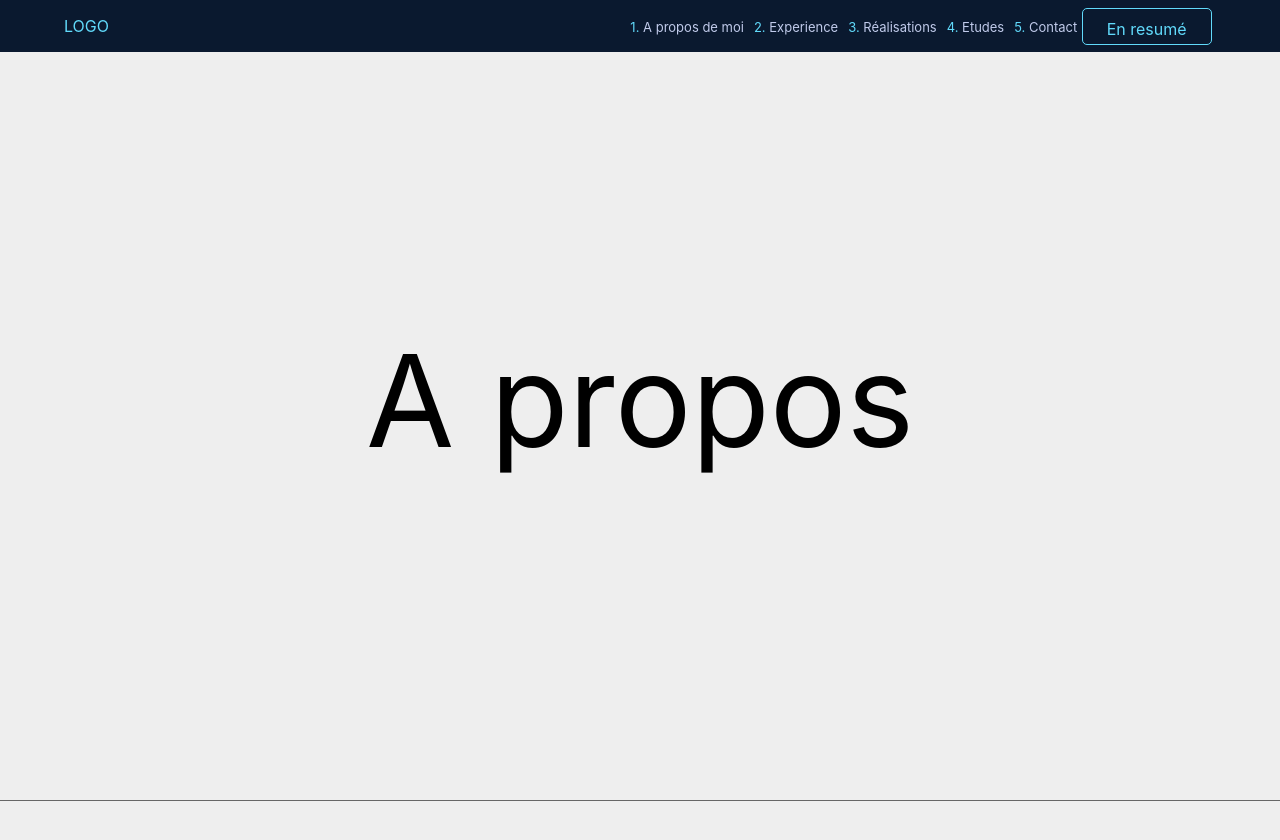
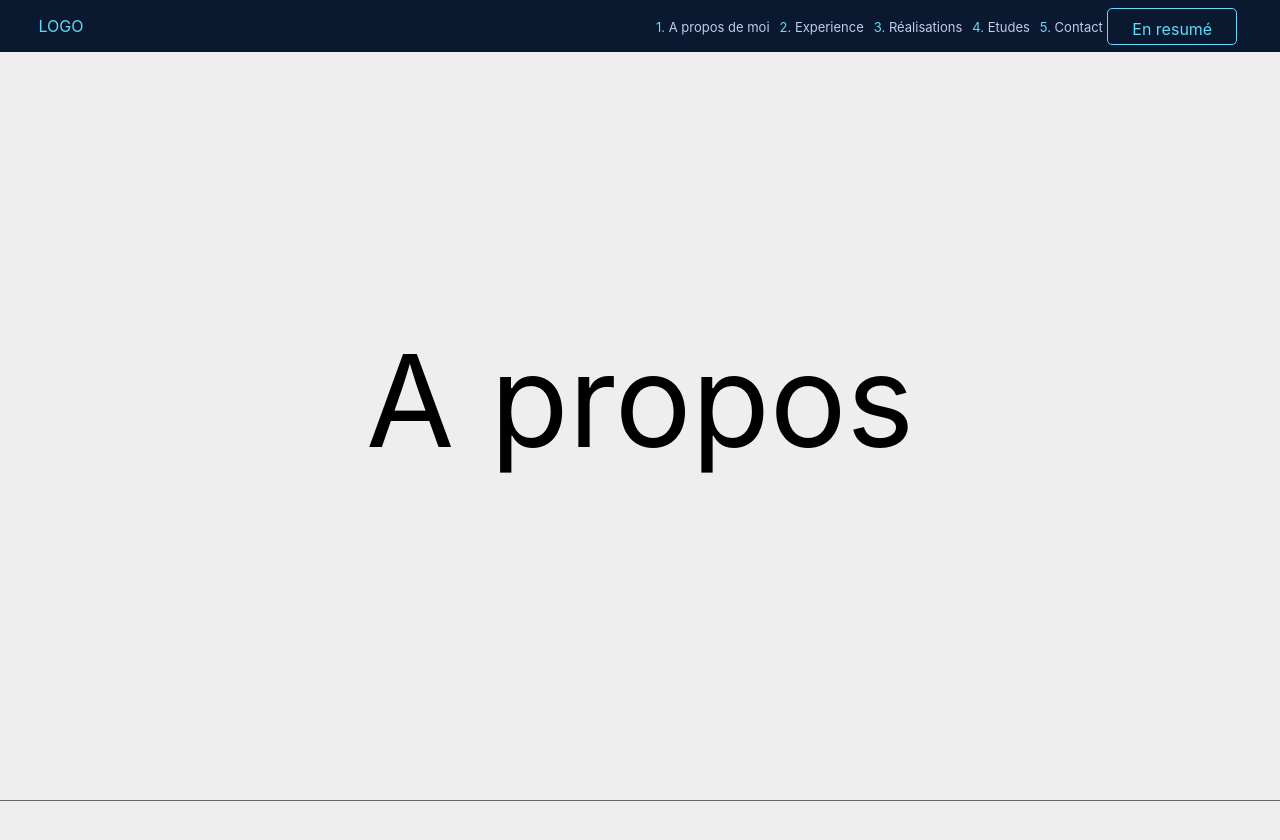
Before and after one commit to Solodk-E/website, a React (Create React App) app: page / in a window 1280 px wide. Shown: the top 840 px of the page. Built offline with nearby package versions, Linux system fonts and the light colour scheme.

Commit message:
small changes

```diff
--- a/src/App.css
+++ b/src/App.css
@@ -60,14 +60,14 @@ section{
 
 }
 #homeLogo{
-  margin-left: 5%;
+  margin-left: 3%;
   color: #61DAFB;
 }
 
 #blocDroitNav{
   display: flex;
   flex-direction: row;
-  margin-right: 5%;
+  margin-right: 3%;
   justify-content: space-evenly;
   width: 50%;
 
```
